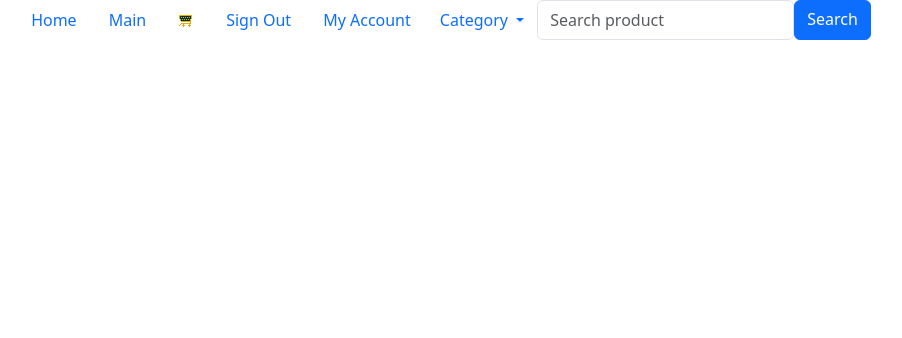
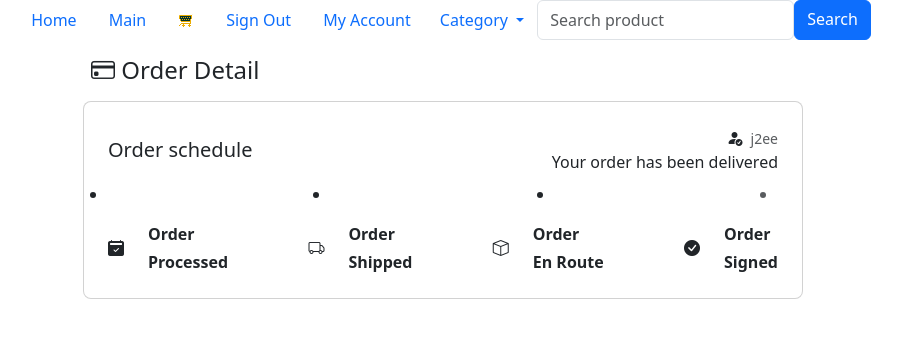
Before and after one commit to luorome31/pet_store_vue, a Vue app: page /orderDetail in a window 1280 px wide. Shown: the top 338 px of the page, without its empty margins (197-1099 px from the left). Built offline with nearby package versions, Linux system fonts and the light colour scheme.

Commit message:
前端模板基本完成

```diff
--- a/src/view/order/OrderDetail.vue
+++ b/src/view/order/OrderDetail.vue
@@ -1,6 +1,97 @@
 <template>
     <div class="container">
-        <Navbar/>
+        <Navbar />
+        <div class="row d-flex justify-content-center align-items-center ">
+            <div class="col-8 justify-content-center">
+                <div class="m-3">
+                    <h4><i class="bi bi-credit-card"></i> Order Detail</h4>
+                </div>
+                <div v-for="item in items" :key="item.item_id" class="card mb-3" style="max-width: 750px;">
+                    <div class="row g-0">
+                        <div class="col-md-4">
+                            <img :src="item.url" class="img-fluid rounded-start" alt="...">
+                        </div>
+                        <div class="col-md-8">
+                            <div class="card-body">
+                                <h5 class="card-title">{{ item.item_id }}</h5>
+                                <p class="card-text">A total of {{ item.quantity }} items have been purchased</p>
+                                <p class="card-text"><small class="text-muted">Total price for {{ item.quantity }}
+                                        items: {{ item.price }}</small></p>
+                            </div>
+                        </div>
+                    </div>
+                </div>
+            </div>
+            <div class="row">
+                <div class="container">
+                    <div class="row d-flex justify-content-center align-items-center">
+                        <div class="col-8">
+                            <div class="card card-stepper" style="border-radius: 8px;">
+
+                                <div class="card-body p-4">
+
+                                    <div class="d-flex justify-content-between align-items-center mb-2">
+                                        <div>
+                                            <h5 class="mb-0">Order schedule
+                                            </h5>
+                                        </div>
+                                        <div class="text-end">
+                                            <p class="mb-0"><i class="bi bi-person-fill-check m-2"></i><small
+                                                    class="text-muted">j2ee</small></p>
+                                            <p class="mb-0">Your order has been delivered</p>
+                                        </div>
+                                    </div>
+
+                                    <ul id="progressbar-2"
+                                        class="d-flex justify-content-between mx-0 mt-0 mb-2 px-0 pt-0 pb-2">
+                                        <li class="step0   active  text-center" id="step1"></li>
+                                        <li class="step0 text-center" id="step2"></li>
+                                        <li class="step0 text-center" id="step3"></li>
+                                        <li class="step0 text-muted text-end" id="step4"></li>
+                                    </ul>
+
+                                    <div class="d-flex justify-content-between">
+                                        <div class="d-lg-flex align-items-center">
+                                            <i class="bi bi-calendar2-check-fill fa-3x me-lg-4 mb-3 mb-lg-0"></i>
+                                            <div>
+                                                <p class="fw-bold mb-1">Order</p>
+                                                <p class="fw-bold mb-0">Processed</p>
+                                            </div>
+                                        </div>
+                                        <div class="d-lg-flex align-items-center">
+                                            <i class="bi bi-truck fa-3x me-lg-4 mb-3 mb-lg-0"></i>
+                                            <div>
+                                                <p class="fw-bold mb-1">Order</p>
+                                                <p class="fw-bold mb-0">Shipped</p>
+                                            </div>
+                                        </div>
+                                        <div class="d-lg-flex align-items-center">
+                                            <i class="bi bi-box fa-3x me-lg-4 mb-3 mb-lg-0"></i>
+                                            <div>
+                                                <p class="fw-bold mb-1">Order</p>
+                                                <p class="fw-bold mb-0">En Route</p>
+                                            </div>
+                                        </div>
+                                        <div class="d-lg-flex align-items-center">
+                                            <i class="bi bi-check-circle-fill fa-3x me-lg-4 mb-3 mb-lg-0"></i>
+                                            <div>
+                                                <p class="fw-bold mb-1">Order</p>
+                                                <p class="fw-bold mb-0">Signed</p>
+                                            </div>
+                                        </div>
+                                    </div>
+
+                                </div>
+
+                            </div>
+                        </div>
+                    </div>
+                </div>
+                <div class="row ">
+
+                </div>
+            </div>
+        </div>
 
     </div>
 </template>
```
